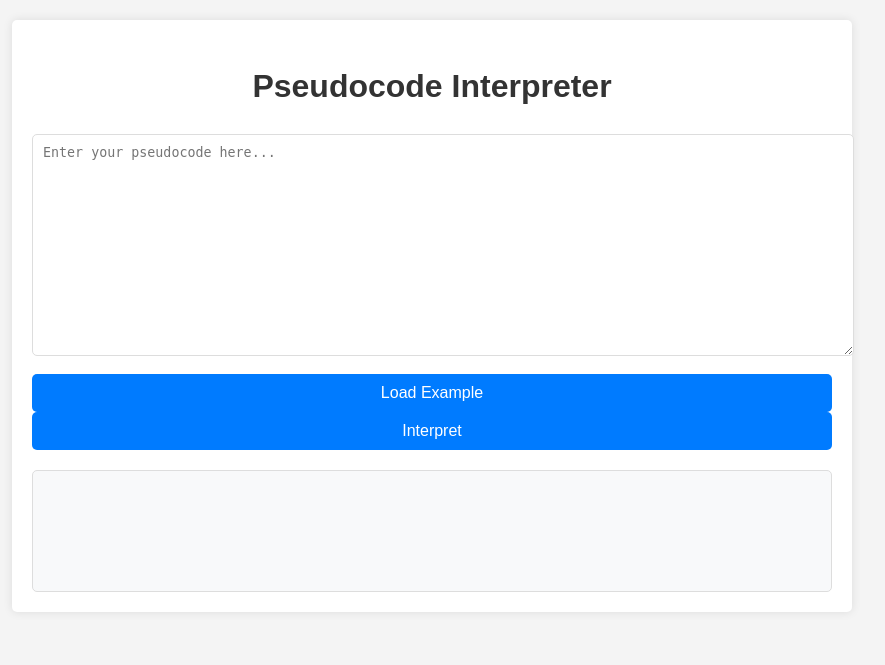
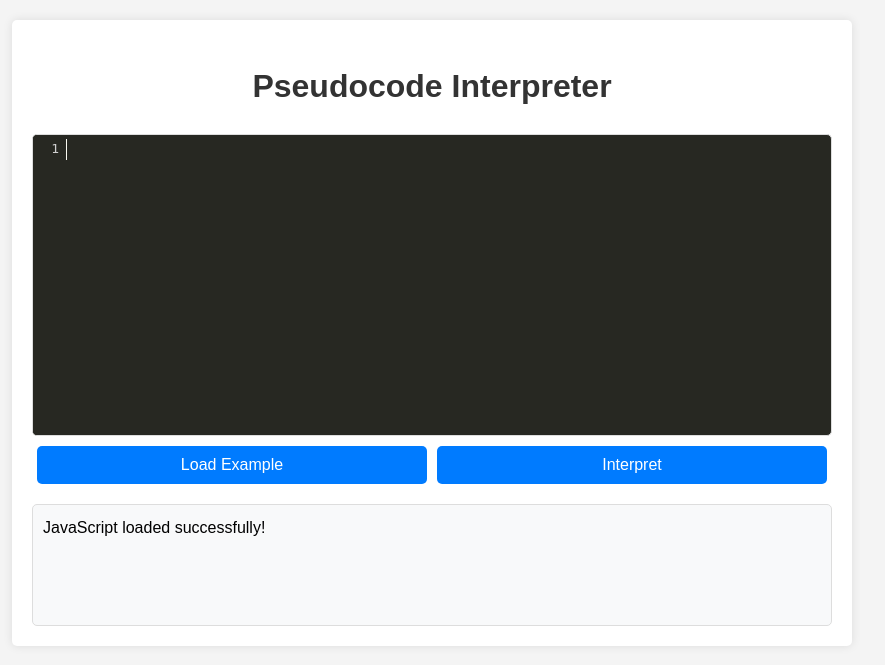
Before and after one commit to Akash-whitgift/PseudocodePal, a Flask app: page / in a window 1280 px wide. Shown: the top 665 px of the page, without its empty margins (208-1093 px from the left). Run offline with Flask 3, Linux system fonts and the light colour scheme; some libraries are stand-ins or nearby versions.

Commit message:
Checkpoint before revert - Add syntax highlighting for the pseudocode input

```diff
--- a/static/css/style.css
+++ b/static/css/style.css
@@ -20,19 +20,20 @@ h1 {
     color: #333;
 }
 
-textarea {
-    width: 100%;
-    height: 200px;
-    margin-bottom: 10px;
-    padding: 10px;
+.CodeMirror {
     border: 1px solid #ddd;
     border-radius: 5px;
-    resize: vertical;
+    height: 300px;
+    margin-bottom: 10px;
+}
+
+.button-container {
+    display: flex;
+    justify-content: space-between;
+    margin-bottom: 10px;
 }
 
 button {
-    display: block;
-    width: 100%;
     padding: 10px;
     background-color: #007bff;
     color: #fff;
@@ -40,6 +41,8 @@ button {
     border-radius: 5px;
     cursor: pointer;
     font-size: 16px;
+    flex: 1;
+    margin: 0 5px;
 }
 
 button:hover {
@@ -60,3 +63,8 @@ button:hover {
     color: #dc3545;
     font-weight: bold;
 }
+
+/* Ensure CodeMirror is visible */
+.CodeMirror-scroll {
+    min-height: 300px;
+}
--- a/static/js/script.js
+++ b/static/js/script.js
@@ -4,8 +4,22 @@ document.addEventListener('DOMContentLoaded', () => {
     const loadExampleButton = document.getElementById('load-example');
     const outputDiv = document.getElementById('output');
 
+    // Add a visible message to confirm JavaScript is loading
+    outputDiv.textContent = "JavaScript loaded successfully!";
+
+    // Initialize CodeMirror
+    const editor = CodeMirror.fromTextArea(pseudocodeInput, {
+        mode: "text/x-pseudocode",
+        theme: "monokai",  // Changed theme for better visibility
+        lineNumbers: true,
+        indentUnit: 4,
+        tabSize: 4,
+        autofocus: true,
+        lineWrapping: true
+    });
+
     interpretButton.addEventListener('click', async () => {
-        const pseudocode = pseudocodeInput.value;
+        const pseudocode = editor.getValue();
 
         try {
             const response = await fetch('/interpret', {
@@ -32,7 +46,7 @@ document.addEventListener('DOMContentLoaded', () => {
         try {
             const response = await fetch('/example');
             const data = await response.json();
-            pseudocodeInput.value = data.example;
+            editor.setValue(data.example);
         } catch (error) {
             outputDiv.innerHTML = `<span class="error">Failed to load example: ${error.message}</span>`;
         }
--- a/templates/index.html
+++ b/templates/index.html
@@ -5,6 +5,8 @@
     <meta name="viewport" content="width=device-width, initial-scale=1.0">
     <title>Pseudocode Interpreter</title>
     <link rel="stylesheet" href="{{ url_for('static', filename='css/style.css') }}">
+    <link rel="stylesheet" href="https://cdnjs.cloudflare.com/ajax/libs/codemirror/5.62.0/codemirror.min.css">
+    <link rel="stylesheet" href="https://cdnjs.cloudflare.com/ajax/libs/codemirror/5.62.0/theme/monokai.min.css">
 </head>
 <body>
     <div class="container">
@@ -16,6 +18,8 @@
         </div>
         <div id="output"></div>
     </div>
+    <script src="https://cdnjs.cloudflare.com/ajax/libs/codemirror/5.62.0/codemirror.min.js"></script>
+    <script src="{{ url_for('static', filename='js/pseudocode-mode.js') }}"></script>
     <script src="{{ url_for('static', filename='js/script.js') }}"></script>
 </body>
 </html>
```
Also changed, not shown: static/js/pseudocode-mode.js (added, +66 -0 lines).
